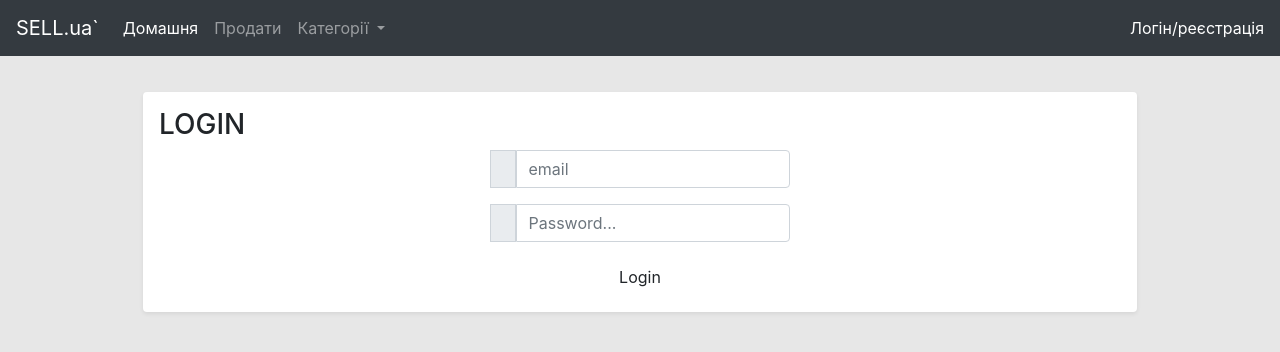
After one commit to v-lohvyniuk/sell_ua, a Django app: page /login/ in a window 1280 px wide. The commit adds this page. Shown: the top 352 px of the page. Run offline with Django 3.2, Linux system fonts and the light colour scheme; some libraries are stand-ins or nearby versions.

Commit message:
Add initial login

```diff
--- a/sell_auth/urls.py
+++ b/sell_auth/urls.py
@@ -3,6 +3,7 @@ from django.urls import path, include
 from . import views
 urlpatterns = [
     path('register/', views.registerPage, name="register"),
+    path('login/', views.loginPage, name="login"),
 ]
 #
 # if settings.DEBUG:
--- a/sell_auth/views.py
+++ b/sell_auth/views.py
@@ -1,7 +1,10 @@
+from django.contrib.auth import authenticate, login
 from django.contrib.auth.forms import UserCreationForm
-from django.shortcuts import render
+from django.http import HttpResponseRedirect
+from django.shortcuts import render, redirect
 
 from sell_auth.forms import RegistrationForm
+from website.models import WebsiteUser
 
 
 def registerPage(request):
@@ -13,3 +16,17 @@ def registerPage(request):
 
     context = {'form': form}
     return render(request, 'sell_auth/register.html', context)
+
+
+def loginPage(request):
+    if request.method == 'POST':
+        email = request.POST.get("email")
+        password = request.POST.get("password")
+        user = WebsiteUser.objects.get(email=email)
+        user = authenticate(request, username=user.username, password=password)
+        if user is not None:
+            login(request, user)
+            redirect_to = request.GET['next']
+            return redirect(redirect_to)
+
+    return render(request, 'sell_auth/login.html', {})
--- a/templates/include/header.html
+++ b/templates/include/header.html
@@ -22,7 +22,7 @@
             </li>
         </ul>
         <span class="navbar-text">
-      Логін/реєстрація
+      <a href="/login">Логін/реєстрація</a>
     </span>
     </div>
 </nav>
--- /dev/null
+++ b/templates/sell_auth/login.html
@@ -0,0 +1,26 @@
+{% extends 'base.html' %}
+{% block content %}
+<h3 id="form-title">LOGIN</h3>
+<div class="d-flex justify-content-center form_container">
+    <form method="POST" action="">
+        {% csrf_token %}
+        <div class="input-group mb-3">
+            <div class="input-group-append">
+                <span class="input-group-text"><i class="fas fa-user"></i></span>
+            </div>
+            <input type="email" name="email" placeholder="email" class="form-control">
+        </div>
+        <div class="input-group mb-2">
+            <div class="input-group-append">
+                <span class="input-group-text"><i class="fas fa-key"></i></span>
+            </div>
+            <input type="password" name="password" placeholder="Password..." class="form-control">
+        </div>
+
+        <div class="d-flex justify-content-center mt-3 login_container">
+            <input class="btn login_btn" type="submit" value="Login">
+        </div>
+    </form>
+</div>
+
+{% endblock content %}
```
Also changed, not shown: templates/sell_auth/register.html (+1 -6 lines), website/views.py (+12 -5 lines), media/images/og_og_1587119386229224577.jpg (added).
